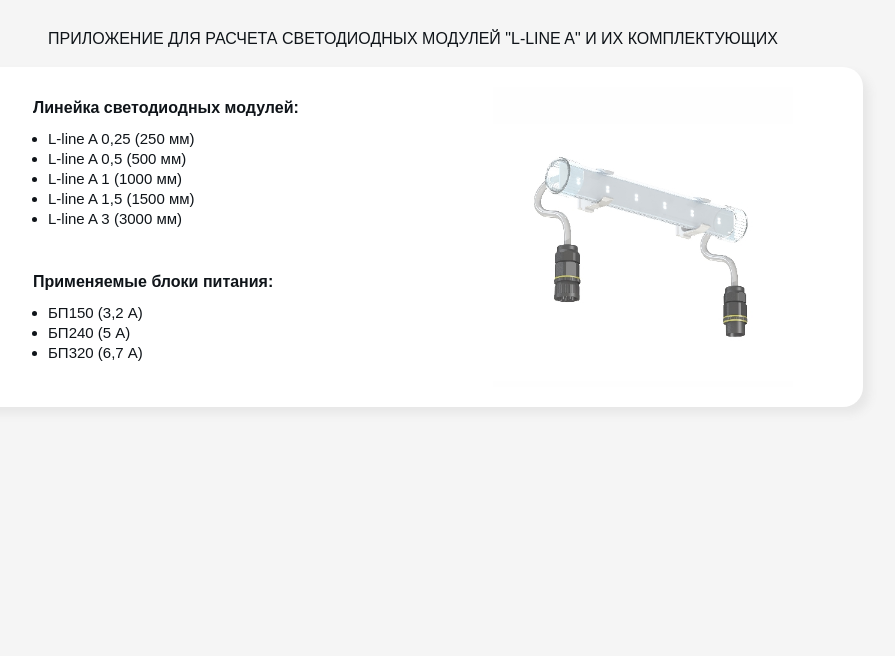
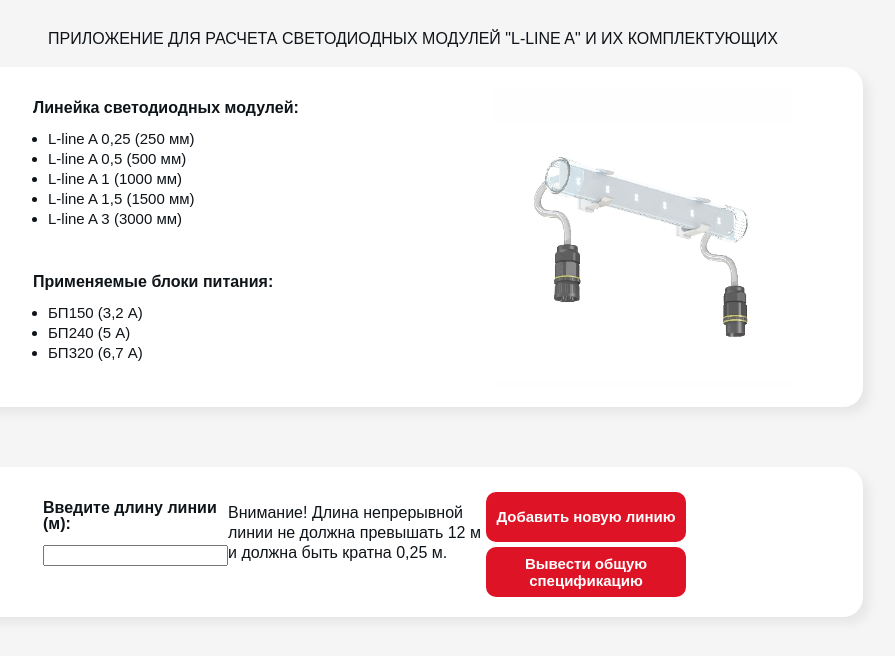
Before and after one commit to Sukre22/ledelline, a React app: page / in a window 1280 px wide. Shown: the whole page, without its empty margins (227-1122 px from the left). Built offline with nearby package versions, Linux system fonts and the light colour scheme.

Commit message:
worked on section two

```diff
--- a/src/components/app-header/app-header.css
+++ b/src/components/app-header/app-header.css
@@ -1,9 +1,6 @@
 .header {
     width: 900px;
     margin: 20px auto;
-
-
-
 }
 
 .header-name {
--- a/src/components/app/app.css
+++ b/src/components/app/app.css
@@ -5,4 +5,5 @@
 
 .row {
     display: flex;
+    flex-direction: column;
 }
--- a/src/components/app/app.js
+++ b/src/components/app/app.js
@@ -2,11 +2,13 @@ import React from 'react';
 import './app.css';
 
 import AppHeader from '../app-header/app-header.js';
+import LineAdd from '../line-add/line-add.js';
 
 const App = () => {
     return(
         <div className={'container row'}>
             <AppHeader/>
+            <LineAdd/>
         </div>
     )
 }
--- a/src/components/line-add/line-add.css
+++ b/src/components/line-add/line-add.css
@@ -0,0 +1,56 @@
+.input-container {
+    width: 900px;
+    margin: 20px auto;
+    max-width: 900px;
+    background-color: white;
+    border-radius: 20px;
+    box-shadow: 0.4em 0.4em 10px #e7e7e7;
+}
+
+.input-container_wrap {
+    display: flex;
+    justify-content: space-between;
+
+
+}
+
+.input-container_wrap-get-h2 {
+    font-size: 16px;
+}
+
+.input-container_wrap-description {
+    font-size: 16px;
+    max-width: 30%;
+    line-height: 20px;
+}
+
+.input-container_wrap-get {
+    margin-left: 60px;
+}
+
+.input-container_wrap {
+    padding: 20px;
+}
+
+.input-container_wrap-buttons {
+}
+
+button {
+    background-color: #DE1326;
+    width: 200px;
+    height: 50px;
+    border-radius: 10px;
+    box-shadow: none;
+    border: none;
+    font-family: 'Montserrat-Regular', sans-serif;
+    color: white;
+    font-weight: 700;
+    font-size: 15px;
+    transition: 0.5s;
+    cursor: pointer;
+    margin-top: 5px;
+}
+
+button:hover {
+    background-color: black;
+}
--- a/src/components/line-add/line-add.js
+++ b/src/components/line-add/line-add.js
@@ -0,0 +1,24 @@
+import React from 'react';
+import './line-add.css';
+
+const LineAdd = () => {
+    return (
+     <div className={'input-container'}>
+        <div className={'input-container_wrap'}>
+            <div className={'input-container_wrap-get'}>
+                <h2 className={'input-container_wrap-get-h2'}>Введите длину линии (м):</h2>
+                <input type="text"/>
+            </div>
+        <div className={'input-container_wrap-description'}>
+            <p> Внимание! Длина непрерывной линии не должна превышать 12 м и должна быть кратна 0,25 м.</p>
+        </div>
+            <div className={'input-container_wrap-buttons'}>
+                <button>Добавить новую линию</button>
+                <button>Вывести общую спецификацию</button>
+            </div>
+        </div>
+     </div>
+    )
+}
+
+export default LineAdd;
```
